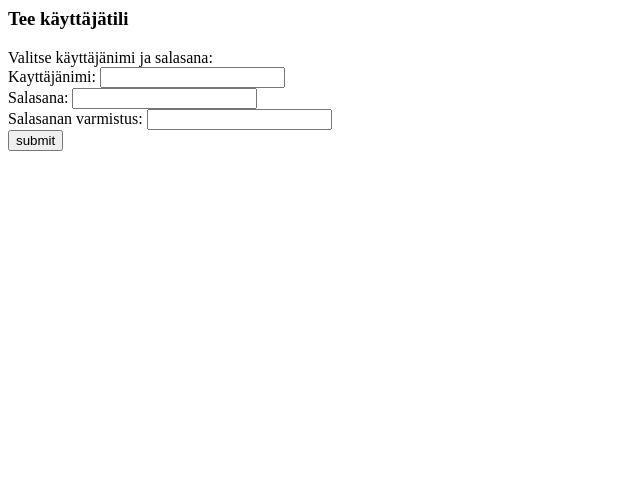
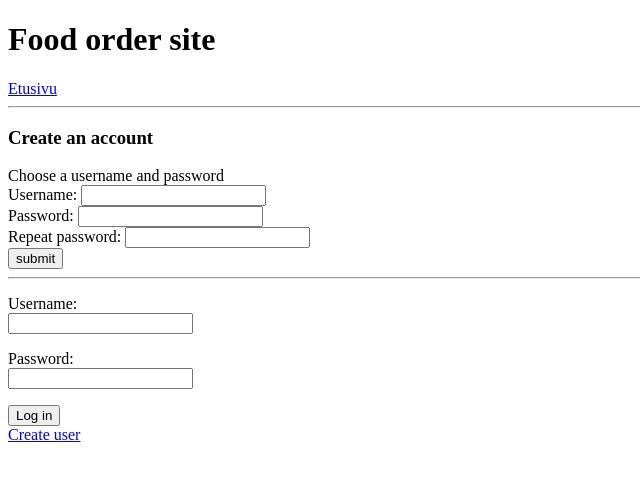
Before and after one commit to msslotboom/food_order, a Flask app: page /create_user in a window 1280 px wide. Shown: the top 481 px of the page, without its empty margins (0-640 px from the left). Run offline with Flask 3, Linux system fonts and the light colour scheme.

Commit message:
Added layout.html and modified other pages to use it

```diff
--- a/templates/create_menu.html
+++ b/templates/create_menu.html
@@ -1,3 +1,6 @@
+{% extends "layout.html" %}
+{% block title %}Create a menu{% endblock %}
+{% block content %}
 <h3>Create the menu for {{ restaurant.name }}</h3>
 Current menu: <br/>
 	{% for item in menu_items %}
@@ -21,3 +24,4 @@ Current menu: <br/>
 	Price: <input type="number" name=price value=0><br/>
     <input type="submit" value="submit">
 </form>
+{% endblock %}
--- a/templates/create_restaurant.html
+++ b/templates/create_restaurant.html
@@ -1,6 +1,10 @@
+{% extends "layout.html" %}
+{% block title %}Create a restaurant{% endblock %}
+{% block content %}
 <h3>Create a restaurant</h3>
 <form action="/create_restaurant" method="POST">
     Restaurant name: <input type = "text" name="restaurant_name">
     <br>
     <input type="submit" value="submit">
 </form>
+{% endblock %}
--- a/templates/create_user.html
+++ b/templates/create_user.html
@@ -1,12 +1,16 @@
-<h3>Tee käyttäjätili</h3>
+{% extends "layout.html" %}
+{% block title %}Create an account{% endblock %}
+{% block content %}
+<h3>Create an account</h3>
 <form action="/create_user" method="POST">
-    Valitse käyttäjänimi ja salasana:
+    Choose a username and password
     <br>
-    Kayttäjänimi: <input type = "text" name="username">
+    Username: <input type = "text" name="username">
     <br>
-    Salasana: <input type = "password" name="password">
+    Password: <input type = "password" name="password">
     <br>
-    Salasanan varmistus: <input type = "password" name="password_repeat">
+    Repeat password: <input type = "password" name="password_repeat">
     <br>
     <input type="submit" value="submit">
 </form>
+{% endblock %}
--- /dev/null
+++ b/templates/layout.html
@@ -0,0 +1,21 @@
+<!doctype html>
+<title>Food order site - {% block title %}{% endblock %}</title>
+<h1>Food order site</h1>
+<a href="/">Etusivu</a>
+<hr>
+{% block content %}{% endblock %}
+<hr>
+{% if session.username %}
+<p>You are logged in as {{ session.username }}</p>
+<a href="/logout">Log out</a>
+{% else %}
+<form action="/login" method="POST">
+<p>Username:<br>
+<input type="text" name="username"></p>
+<p>Password:<br>
+<input type="password" name="password"></p>
+<input type="submit" value="Log in">
+<br/>
+<a href ="/create_user">Create user</a>
+</form>
+{% endif %}
--- a/templates/order.html
+++ b/templates/order.html
@@ -1,3 +1,6 @@
+{% extends "layout.html" %}
+{% block title %}Make your order{% endblock %}
+{% block content %}
 <form action="/order/{{restaurant.id}}" method="POST">
 	<h1>{{ restaurant.name }} {{ restaurant.id }} </h1>
 	<br>
@@ -10,3 +13,4 @@
 	<br>
 	<input type="submit" value="send">
 </form>
+{% endblock %}
--- a/templates/order_info.html
+++ b/templates/order_info.html
@@ -1,6 +1,10 @@
+{% extends "layout.html" %}
+{% block title %}Your order info{% endblock %}
+{% block content %}
 Your Order: <br/>
 {% for item in ordered_items %}
 Name: {{ item[0].item_name }} 	Amount: {{ item[1] }} Price:{{ item[0].price * item[1]}}
 <br/>
 {% endfor %}
 Total Price: {{ total_price }}
+{% endblock %}
```
Also changed, not shown: templates/index.html (+6 -15 lines), templates/restaurant.html (+7 -4 lines).
